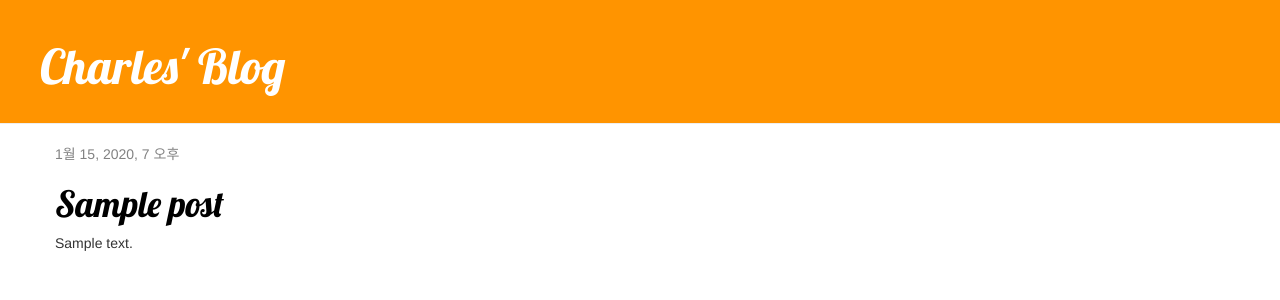
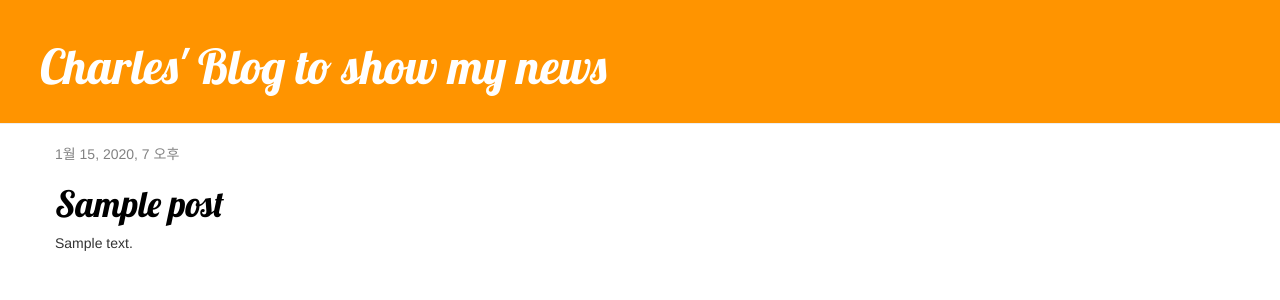
Before and after one commit to CharlesKim499/my-first-blog, a Django app: page / in a window 1280 px wide. Shown: the top 300 px of the page. Run offline with Django 3.2, Linux system fonts and the light colour scheme; tables that the repository leaves empty hold one stand-in row (values such as "Sample post"); some libraries are stand-ins or nearby versions.

Commit message:
블로그 제목 변경

```diff
--- a/blog/templates/blog/base.html
+++ b/blog/templates/blog/base.html
@@ -14,7 +14,7 @@
                     <span class="glyphicon glyphicon-plus"></span>
                 </a>
             {% endif %}
-            <h1><a href="/">Charles' Blog</a></h1>
+            <h1><a href="/">Charles' Blog to show my news</a></h1>
         </div>
 
         <div class="content container">
```
